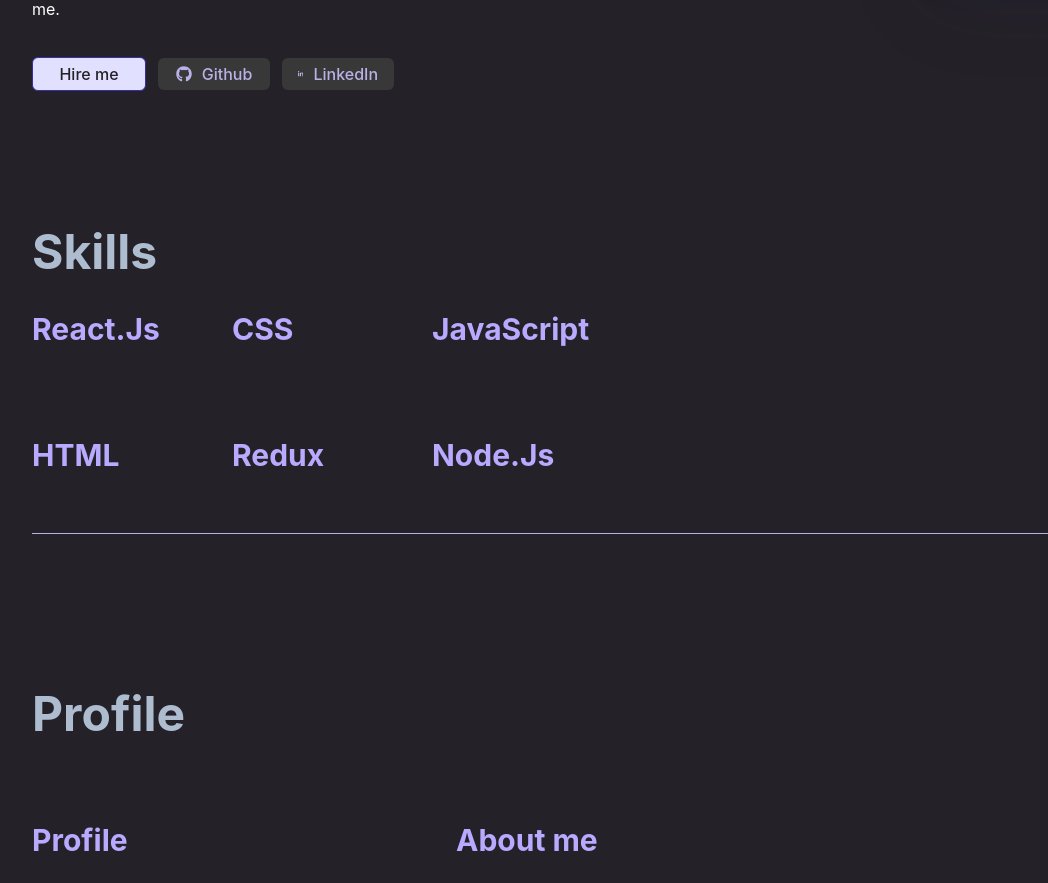
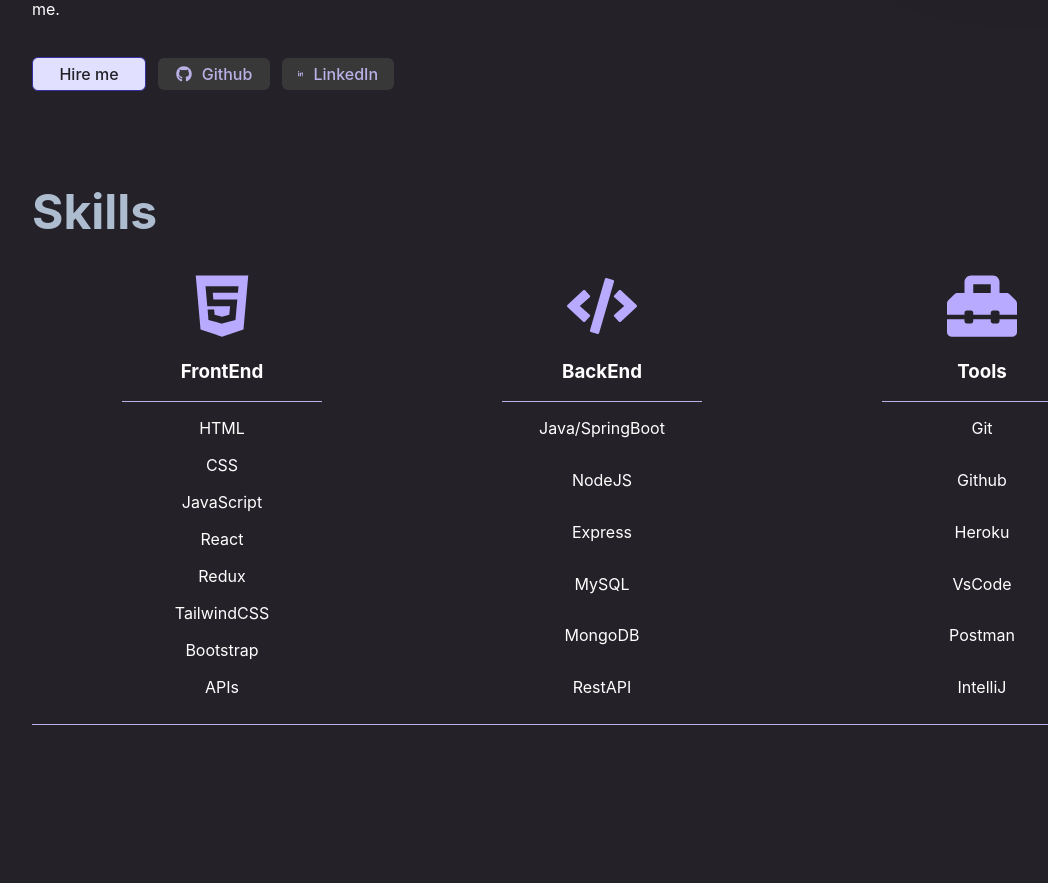
Before and after one commit to hosak94/my-web-page, a React (Create React App) app: page / in a window 1280 px wide. Shown: the part 393-1276 px from the top of the page, without its empty margins (38-1086 px from the left). Built offline with nearby package versions, Linux system fonts and the light colour scheme.

Commit message:
skills design changed

```diff
--- a/public/locales/tr/translation.json
+++ b/public/locales/tr/translation.json
@@ -1,7 +1,7 @@
 {
   "dark_mode": "KARANLIK MOD",
   "light_mode": "AYDINLIK MOD",
-  "hire_me": "Beni işe alın",
+  "hire_me": "İletişim",
   "skills": "Beceriler",
   "projects": "Projeler",
   "catchword": "Yaratıcı düşünür Minimalizm aşığı",
--- a/src/components/Skills.js
+++ b/src/components/Skills.js
@@ -2,21 +2,57 @@
 import { Element } from "react-scroll";
 import "../styles/skills.css";
 import { useTranslation } from "react-i18next";
-import { skillsData } from "../data/skills-data";
+import { FaHtml5, FaCode, FaTools, FaToolbox } from "react-icons/fa";
 
 export default function Skills() {
   const { t } = useTranslation();
   return (
     <Element name="skillsScroll" className="skills">
       <h2>{t("skills")}</h2>
-      <div className="skill-list">
-        {skillsData.map((skill) => (
-          <div key={skill.name}>
-            <h3>{skill.name}</h3>
-            <p>{t(skill.description)}</p>
+      <div className="skills-container">
+        <div className="frontend-skills">
+          <FaHtml5 className="html-logo" />
+          <h3 className="skill-h3">FrontEnd</h3>
+          <div className="borderline"> </div>
+          <div className="container-p">
+            <p>HTML</p>
+            <p>CSS</p>
+            <p>JavaScript</p>
+            <p>React</p>
+            <p>Redux</p>
+            <p>TailwindCSS</p>
+            <p>Bootstrap</p>
+            <p>APIs</p>
           </div>
-        ))}
+        </div>
+        <div className="backend-skills">
+          <FaCode className="backend-logo" />
+          <h3 className="skill-h3">BackEnd</h3>
+          <div className="borderline"> </div>
+          <div className="container-p">
+            <p>Java/SpringBoot</p>
+            <p>NodeJS</p>
+            <p>Express</p>
+            <p>MySQL</p>
+            <p>MongoDB</p>
+            <p>RestAPI</p>
+          </div>
+        </div>
+        <div className="tool-skills">
+          <FaToolbox className="tools-logo" />
+          <h3 className="skill-h3">Tools</h3>
+          <div className="borderline"> </div>
+          <div className="container-p">
+            <p>Git</p>
+            <p>Github</p>
+            <p>Heroku</p>
+            <p>VsCode</p>
+            <p>Postman</p>
+            <p>IntelliJ</p>
+          </div>
+        </div>
       </div>
+
       <div className="skill-bottomline"></div>
     </Element>
   );
--- a/src/data/skills-data.js
+++ /dev/null
@@ -1,26 +0,0 @@
-export const skillsData = [
-  {
-    name: "React.Js",
-    description: "react_skill",
-  },
-  {
-    name: "CSS",
-    description: "css_skill",
-  },
-  {
-    name: "JavaScript",
-    description: "javascript_skill",
-  },
-  {
-    name: "HTML",
-    description: "html_skill",
-  },
-  {
-    name: "Redux",
-    description: "redux_skill",
-  },
-  {
-    name: "Node.Js",
-    description: "nodejs_skill",
-  },
-];
--- a/src/styles/header.css
+++ b/src/styles/header.css
@@ -151,7 +151,7 @@
 
   .avatar img {
     width: 200px;
-    height: 170px;
+    height: auto;
     border-radius: 18px;
     box-shadow: 0px 8px 28px -6px rgba(24, 39, 75, 0.12),
       0px 18px 88px -4px rgba(24, 39, 75, 0.14);
@@ -256,7 +256,7 @@
 
   .avatar img {
     width: 200px;
-    height: 200px;
+    height: auto;
     border-radius: 18px;
     box-shadow: 0px 8px 28px -6px rgba(24, 39, 75, 0.12),
       0px 18px 88px -4px rgba(24, 39, 75, 0.14);
@@ -435,6 +435,7 @@
 @media (min-width: 1920px) {
   .header-custom {
     background-color: var(--body_background);
+    height: 100vh;
   }
   .header-container {
     padding: 0 11.5rem 0 7.813rem;
@@ -479,8 +480,8 @@
   }
 
   .avatar img {
-    width: 600px;
-    height: 400px;
+    width: 500px;
+    height: auto;
     border-radius: 18px;
     box-shadow: 0px 8px 28px -6px rgba(24, 39, 75, 0.12),
       0px 18px 88px -4px rgba(24, 39, 75, 0.14);
--- a/src/styles/skills.css
+++ b/src/styles/skills.css
@@ -2,11 +2,19 @@
   --body_skill_h2: #1f2937;
   --body_skill_h3: #4338ca;
   --body_skill_p: #6b7280;
+  --body_skill_html: orangered;
+  --body_skill_backend: #4338ca;
+  --body_skill_tool: green;
+  --body_black_white: #1f2937;
 }
 [data-theme="dark"] {
   --body_skill_h2: #aebccf;
   --body_skill_h3: #b7aaff;
   --body_skill_p: white;
+  --body_skill_html: #b7aaff;
+  --body_skill_backend: #b7aaff;
+  --body_skill_tool: #b7aaff;
+  --body_black_white: white;
 }
 
 @media (min-width: 319px) and (max-width: 767px) {
@@ -19,24 +27,73 @@
     font-size: 3rem;
     text-align: center;
   }
-  .skill-list {
+  .skills-container {
     display: flex;
+    flex-direction: column;
     justify-content: space-between;
-    padding: 0 20px 0 20px;
-    flex-wrap: wrap;
-    gap: 1rem;
+    align-items: center;
+    text-align: center;
+    gap: 30px;
+  }
+  .frontend-skills {
+    display: flex;
+    flex-direction: column;
+    align-items: center;
+  }
+  .backend-skills {
+    display: flex;
+    flex-direction: column;
+    align-items: center;
+  }
+  .tool-skills {
+    display: flex;
+    flex-direction: column;
+    align-items: center;
+  }
+  .skill-h3 {
+    color: var(--body_black_white);
+  }
+  .borderline {
+    width: 200px;
+    border-bottom: 1px solid #bab2e7;
   }
 
+  .container-p {
+    color: var(--body_black_white);
+    height: 292px;
+    display: flex;
+    flex-direction: column;
+    justify-content: space-between;
+  }
+  .container-p p {
+    height: 1px;
+  }
+
+  .html-logo {
+    width: 70px;
+    height: 70px;
+    color: var(--body_skill_html);
+  }
+  .backend-logo {
+    width: 70px;
+    height: 70px;
+    color: var(--body_skill_backend);
+  }
+  .tools-logo {
+    width: 70px;
+    height: 70px;
+    color: var(--body_skill_tool);
+  }
   .skill-list h3 {
     color: var(--body_skill_h3);
-    font-size: 30px;
+    font-size: 40px;
   }
   .skill-list p {
-    display: none;
     color: var(--body_skill_p);
   }
   .skill-bottomline {
     border: 1px solid #bab2e7;
+    margin-top: 30px;
   }
 }
 
@@ -50,23 +107,71 @@
     font-size: 3rem;
     margin: 0;
   }
-  .skill-list {
+  .skills-container {
     display: flex;
+    flex-direction: row;
     justify-content: space-around;
-    flex-wrap: wrap;
-    width: 400px;
-    gap: 30px;
+    text-align: center;
+    padding-top: 30px;
+  }
+  .frontend-skills {
+    display: flex;
+    flex-direction: column;
+    align-items: center;
+  }
+  .backend-skills {
+    display: flex;
+    flex-direction: column;
+    align-items: center;
+  }
+  .tool-skills {
+    display: flex;
+    flex-direction: column;
+    align-items: center;
+  }
+  .skill-h3 {
+    color: var(--body_black_white);
+  }
+  .borderline {
+    width: 200px;
+    border-bottom: 1px solid #bab2e7;
   }
 
+  .container-p {
+    color: var(--body_black_white);
+    height: 292px;
+    display: flex;
+    flex-direction: column;
+    justify-content: space-between;
+  }
+  .container-p p {
+    height: 1px;
+  }
+
+  .html-logo {
+    width: 70px;
+    height: 70px;
+    color: var(--body_skill_html);
+  }
+  .backend-logo {
+    width: 70px;
+    height: 70px;
+    color: var(--body_skill_backend);
+  }
+  .tools-logo {
+    width: 70px;
+    height: 70px;
+    color: var(--body_skill_tool);
+  }
   .skill-list h3 {
     color: var(--body_skill_h3);
-    font-size: 30px;
+    font-size: 40px;
   }
   .skill-list p {
     color: var(--body_skill_p);
-    display: none;
   }
   .skill-bottomline {
+    margin-top: 30px;
     border: 1px solid #bab2e7;
   }
 }
@@ -74,32 +179,75 @@
 @media (min-width: 1024px) and (max-width: 1439px) {
   .skills {
     background-color: var(--body_background);
-    padding: 110px 70px 0 70px;
+    padding: 70px 70px 0 70px;
   }
   .skills h2 {
     color: var(--body_skill_h2);
     font-size: 3rem;
     margin: 0;
   }
-  .skill-list {
+  .skills-container {
     display: flex;
     flex-direction: row;
-    flex-wrap: wrap;
-    width: 600px;
-    gap: 30px;
+    justify-content: space-around;
+    text-align: center;
+    padding-top: 30px;
+  }
+  .frontend-skills {
+    display: flex;
+    flex-direction: column;
+    align-items: center;
+  }
+  .backend-skills {
+    display: flex;
+    flex-direction: column;
+    align-items: center;
+  }
+  .tool-skills {
+    display: flex;
+    flex-direction: column;
+    align-items: center;
+  }
+  .skill-h3 {
+    color: var(--body_black_white);
+  }
+  .borderline {
+    width: 200px;
+    border-bottom: 1px solid #bab2e7;
   }
 
+  .container-p {
+    color: var(--body_black_white);
+    height: 292px;
+    display: flex;
+    flex-direction: column;
+    justify-content: space-between;
+  }
+  .container-p p {
+    height: 1px;
+  }
+
+  .html-logo {
+    width: 70px;
+    height: 70px;
+    color: var(--body_skill_html);
+  }
+  .backend-logo {
+    width: 70px;
+    height: 70px;
+    color: var(--body_skill_backend);
+  }
+  .tools-logo {
+    width: 70px;
+    height: 70px;
+    color: var(--body_skill_tool);
+  }
   .skill-list h3 {
     color: var(--body_skill_h3);
     font-size: 30px;
-    width: 170px;
   }
   .skill-list p {
     color: var(--body_skill_p);
-    height: 100px;
-    overflow-x: scroll;
-    width: 200px;
-    display: none;
   }
   .skill-bottomline {
     border-bottom: 1px solid #bab2e7;
@@ -109,7 +257,7 @@
 
 @media (min-width: 1440px) and (max-width: 1919px) {
   .skills {
-    padding: 7.5rem 10.938rem 0 7.813rem;
+    padding: 4rem 10.938rem 0 7.813rem;
     background-color: var(--body_background);
   }
   .skills h2 {
@@ -117,15 +265,62 @@
     font-size: 3rem;
     margin: 0;
   }
-  .skill-list {
+  .skills-container {
     display: flex;
-    flex-wrap: wrap;
-    gap: 7.5rem;
+    flex-direction: row;
+    justify-content: space-around;
+    text-align: center;
+    padding-top: 90px;
   }
-  .skill-list > div {
-    width: calc((100% - 2 * 7.5rem) / 3);
+  .frontend-skills {
+    display: flex;
+    flex-direction: column;
+    align-items: center;
+  }
+  .backend-skills {
+    display: flex;
+    flex-direction: column;
+    align-items: center;
+  }
+  .tool-skills {
+    display: flex;
+    flex-direction: column;
+    align-items: center;
+  }
+  .skill-h3 {
+    color: var(--body_black_white);
+  }
+  .borderline {
+    width: 200px;
+    border-bottom: 1px solid #bab2e7;
   }
 
+  .container-p {
+    color: var(--body_black_white);
+    height: 292px;
+    display: flex;
+    flex-direction: column;
+    justify-content: space-between;
+  }
+  .container-p p {
+    height: 1px;
+  }
+
+  .html-logo {
+    width: 70px;
+    height: 70px;
+    color: var(--body_skill_html);
+  }
+  .backend-logo {
+    width: 70px;
+    height: 70px;
+    color: var(--body_skill_backend);
+  }
+  .tools-logo {
+    width: 70px;
+    height: 70px;
+    color: var(--body_skill_tool);
+  }
   .skill-list h3 {
     color: var(--body_skill_h3);
     font-size: 30px;
@@ -149,22 +344,69 @@
     font-size: 64px;
     margin: 0;
   }
-  .skill-list {
+
+  .skills-container {
     display: flex;
-    flex-wrap: wrap;
-    gap: 7.5rem;
+    flex-direction: row;
+    justify-content: space-evenly;
+    text-align: center;
+    padding-top: 90px;
   }
-  .skill-list > div {
-    width: calc((100% - 2 * 7.5rem) / 3);
+  .frontend-skills {
+    display: flex;
+    flex-direction: column;
+    align-items: center;
+  }
+  .backend-skills {
+    display: flex;
+    flex-direction: column;
+    align-items: center;
+  }
+  .tool-skills {
+    display: flex;
+    flex-direction: column;
+    align-items: center;
+  }
+  .skill-h3 {
+    color: var(--body_black_white);
+  }
+  .borderline {
+    width: 200px;
+    border-bottom: 1px solid #bab2e7;
   }
 
+  .container-p {
+    color: var(--body_black_white);
+    height: 292px;
+    display: flex;
+    flex-direction: column;
+    justify-content: space-between;
+  }
+  .container-p p {
+    height: 1px;
+  }
+
+  .html-logo {
+    width: 70px;
+    height: 70px;
+    color: var(--body_skill_html);
+  }
+  .backend-logo {
+    width: 70px;
+    height: 70px;
+    color: var(--body_skill_backend);
+  }
+  .tools-logo {
+    width: 70px;
+    height: 70px;
+    color: var(--body_skill_tool);
+  }
   .skill-list h3 {
     color: var(--body_skill_h3);
-    font-size: 32px;
+    font-size: 30px;
   }
   .skill-list p {
     color: var(--body_skill_p);
-    font-size: 18px;
   }
   .skill-bottomline {
     border: 1px solid #bab2e7;
```
Also changed, not shown: public/skills/html5.svg (added).
